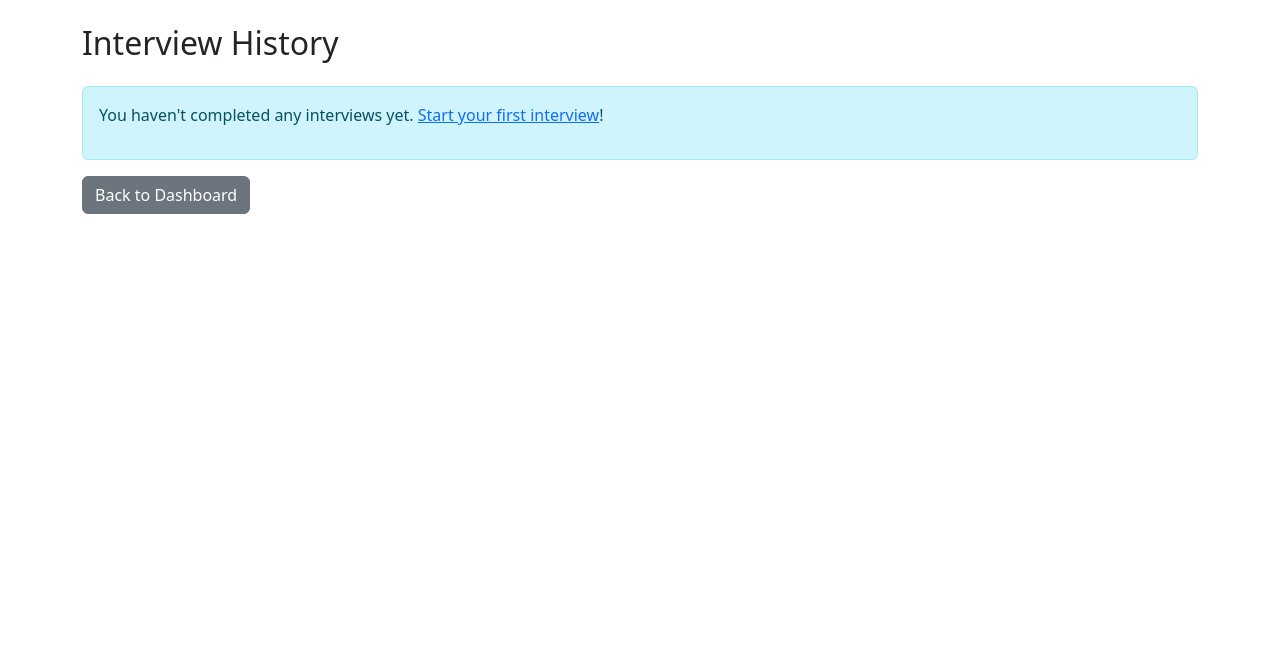
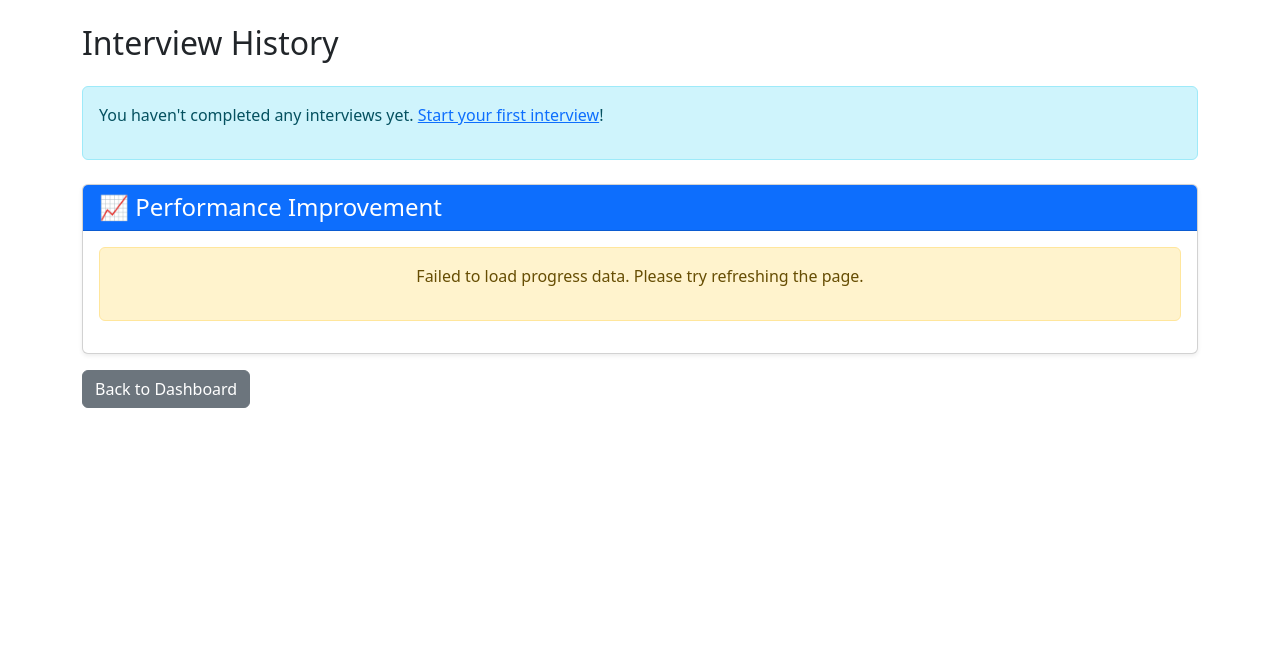
Before and after one commit to dishar24/interview, a Flask app: template interviewiq/templates/history.html in a window 1280 px wide. Shown: the part 57-705 px from the top of the page. Run offline with Flask 3, Linux system fonts and the light colour scheme; the template is opened without the code that fills it, so the values that code supplies are empty.

Commit message:
Fix interview history and add progress chart

```diff
--- /dev/null
+++ b/interviewiq/static/js/progress.js
@@ -0,0 +1,226 @@
+/**
+ * Progress Chart - Skill Improvement Graph
+ * Fetches data from /api/progress and displays:
+ * - Overall score progression across attempts
+ * - Skill-wise improvement across attempts
+ */
+
+let progressChart = null;
+
+async function loadProgressChart() {
+    try {
+        // Fetch progress data from API
+        const response = await fetch('/api/progress');
+        if (!response.ok) {
+            throw new Error(`API returned ${response.status}`);
+        }
+
+        const data = await response.json();
+
+        // Check if there's any data
+        if (!data.overall || data.overall.length === 0) {
+            showNoDataMessage();
+            return;
+        }
+
+        // Prepare datasets
+        const datasets = [];
+
+        // Overall score dataset (primary line, bold)
+        const overallData = data.overall.map(point => ({
+            x: point.attempt,
+            y: point.score
+        }));
+
+        datasets.push({
+            label: 'Overall Score',
+            data: overallData,
+            borderColor: 'rgb(13, 110, 253)',
+            backgroundColor: 'rgba(13, 110, 253, 0.1)',
+            borderWidth: 3,
+            tension: 0.4,
+            fill: true,
+            pointRadius: 5,
+            pointHoverRadius: 7
+        });
+
+        // Skill-wise datasets (thinner lines, different colors)
+        const colors = [
+            'rgb(25, 135, 84)',   // green
+            'rgb(220, 53, 69)',   // red
+            'rgb(255, 193, 7)',   // yellow
+            'rgb(13, 202, 240)',  // cyan
+            'rgb(111, 66, 193)',  // purple
+            'rgb(253, 126, 20)',  // orange
+            'rgb(214, 51, 132)',  // pink
+            'rgb(32, 201, 151)'   // teal
+        ];
+
+        let colorIndex = 0;
+        for (const [skill, points] of Object.entries(data.skills)) {
+            const skillData = points.map(point => ({
+                x: point.attempt,
+                y: point.score
+            }));
+
+            const color = colors[colorIndex % colors.length];
+            datasets.push({
+                label: skill,
+                data: skillData,
+                borderColor: color,
+                backgroundColor: color.replace('rgb', 'rgba').replace(')', ', 0.05)'),
+                borderWidth: 2,
+                tension: 0.4,
+                fill: false,
+                pointRadius: 4,
+                pointHoverRadius: 6
+            });
+
+            colorIndex++;
+        }
+
+        // Get max attempt number for x-axis
+        const maxAttempt = Math.max(...data.overall.map(p => p.attempt));
+
+        // Create chart
+        const ctx = document.getElementById('progressChart').getContext('2d');
+
+        // Destroy existing chart if any
+        if (progressChart) {
+            progressChart.destroy();
+        }
+
+        progressChart = new Chart(ctx, {
+            type: 'line',
+            data: {
+                datasets: datasets
+            },
+            options: {
+                responsive: true,
+                maintainAspectRatio: false,
+                interaction: {
+                    mode: 'index',
+                    intersect: false,
+                },
+                plugins: {
+                    title: {
+                        display: true,
+                        text: 'Performance Improvement Across Interview Attempts',
+                        font: {
+                            size: 16,
+                            weight: 'bold'
+                        }
+                    },
+                    legend: {
+                        display: true,
+                        position: 'bottom',
+                        labels: {
+                            padding: 15,
+                            usePointStyle: true
+                        }
+                    },
+                    tooltip: {
+                        backgroundColor: 'rgba(0, 0, 0, 0.8)',
+                        padding: 12,
+                        titleFont: {
+                            size: 14
+                        },
+                        bodyFont: {
+                            size: 13
+                        },
+                        callbacks: {
+                            title: function(context) {
+                                return 'Attempt ' + context[0].parsed.x;
+                            },
+                            label: function(context) {
+                                return context.dataset.label + ': ' + context.parsed.y + '/100';
+                            }
+                        }
+                    }
+                },
+                scales: {
+                    x: {
+                        type: 'linear',
+                        title: {
+                            display: true,
+                            text: 'Interview Attempt',
+                            font: {
+                                size: 13,
+                                weight: 'bold'
+                            }
+                        },
+                        min: 1,
+                        max: Math.max(maxAttempt, 3),
+                        ticks: {
+                            stepSize: 1,
+                            callback: function(value) {
+                                return Number.isInteger(value) ? value : '';
+                            }
+                        },
+                        grid: {
+                            display: true,
+                            color: 'rgba(0, 0, 0, 0.05)'
+                        }
+                    },
+                    y: {
+                        title: {
+                            display: true,
+                            text: 'Score (0-100)',
+                            font: {
+                                size: 13,
+                                weight: 'bold'
+                            }
+                        },
+                        min: 0,
+                        max: 100,
+                        ticks: {
+                            stepSize: 10
+                        },
+                        grid: {
+                            display: true,
+                            color: 'rgba(0, 0, 0, 0.1)'
+                        }
+                    }
+                }
+            }
+        });
+
+        // Hide no-data message if it was shown
+        document.getElementById('noDataMessage').style.display = 'none';
+        document.getElementById('chartContainer').style.display = 'block';
+
+    } catch (error) {
+        console.error('Failed to load progress chart:', error);
+        showErrorMessage('Failed to load progress data. Please try refreshing the page.');
+    }
+}
+
+function showNoDataMessage() {
+    document.getElementById('chartContainer').style.display = 'none';
+    document.getElementById('noDataMessage').style.display = 'block';
+    document.getElementById('noDataMessage').innerHTML = `
+        <div class="alert alert-info text-center">
+            <i class="bi bi-graph-up" style="font-size: 3rem;"></i>
+            <h5 class="mt-3">No Performance Data Yet</h5>
+            <p>Complete at least one interview to see your progress graph.</p>
+            <a href="${window.location.origin}/dashboard" class="btn btn-primary">Start an Interview</a>
+        </div>
+    `;
+}
+
+function showErrorMessage(message) {
+    document.getElementById('chartContainer').style.display = 'none';
+    document.getElementById('noDataMessage').style.display = 'block';
+    document.getElementById('noDataMessage').innerHTML = `
+        <div class="alert alert-warning text-center">
+            <p>${message}</p>
+        </div>
+    `;
+}
+
+// Load chart when page is ready
+if (document.readyState === 'loading') {
+    document.addEventListener('DOMContentLoaded', loadProgressChart);
+} else {
+    loadProgressChart();
+}
--- a/interviewiq/templates/history.html
+++ b/interviewiq/templates/history.html
@@ -33,9 +33,8 @@
                                 <td>{{ h.role }}</td>
                                 <td><span class="badge bg-secondary">{{ h.difficulty }}</span></td>
                                 <td>
-                                    {% set skills = h.skills | fromjson %}
-                                    {% if skills %}
-                                        {{ skills | join(', ') }}
+                                    {% if h.skills %}
+                                        {{ h.skills | join(', ') }}
                                     {% else %}
                                         —
                                     {% endif %}
@@ -75,9 +74,31 @@
         </div>
         {% endif %}
 
+        <!-- TASK 2: Performance Improvement Chart -->
+        <div class="card shadow-sm mt-4">
+            <div class="card-header bg-primary text-white">
+                <h4 class="mb-0">📈 Performance Improvement</h4>
+            </div>
+            <div class="card-body">
+                <!-- Chart container -->
+                <div id="chartContainer" style="display: none;">
+                    <canvas id="progressChart" style="max-height: 400px;"></canvas>
+                </div>
+                <!-- No data message (shown when no completed interviews) -->
+                <div id="noDataMessage" style="display: none;"></div>
+            </div>
+        </div>
+
         <div class="mt-3">
             <a href="{{ url_for('interview.dashboard') }}" class="btn btn-secondary">Back to Dashboard</a>
         </div>
     </div>
 </div>
 {% endblock %}
+
+{% block extra_scripts %}
+<!-- Chart.js CDN for performance graph -->
+<script src="https://cdn.jsdelivr.net/npm/chart.js@4.4.0/dist/chart.umd.min.js"></script>
+<!-- Progress chart implementation -->
+<script src="{{ url_for('static', filename='js/progress.js') }}"></script>
+{% endblock %}
```
